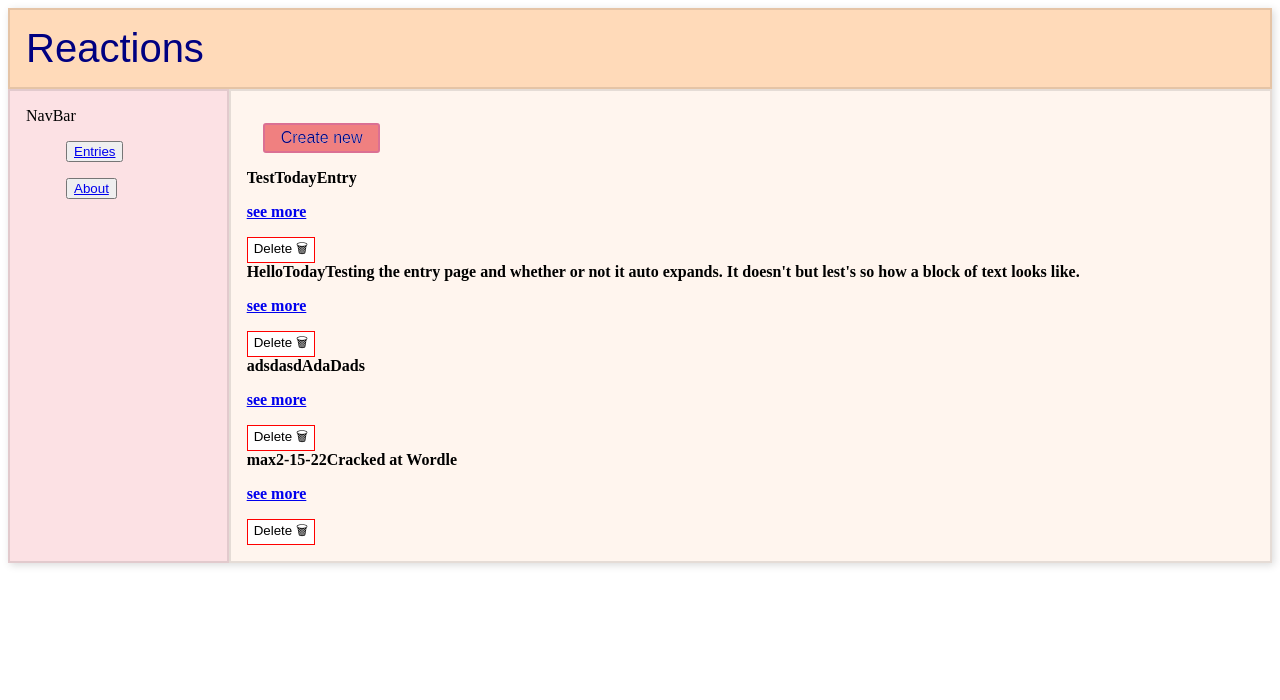
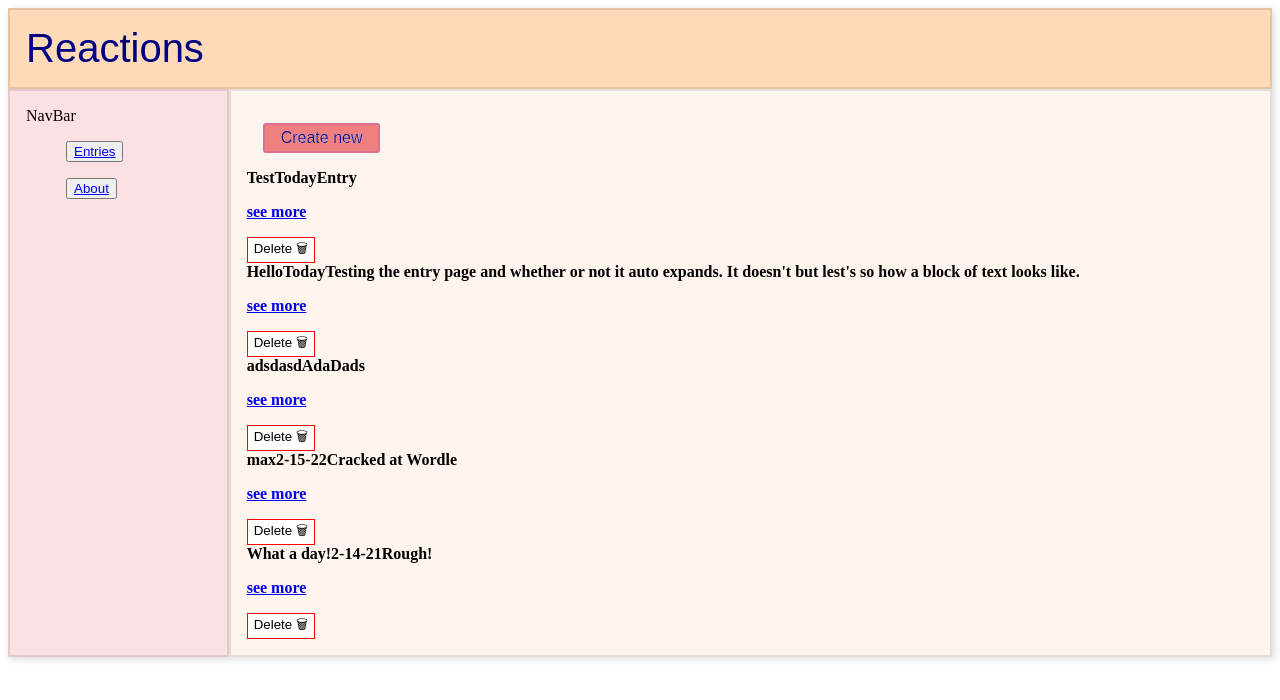
Before and after one commit to angelroundtrip/phase-2-group-project, a React (Create React App) app: page / in a window 1280 px wide. Shown: the top 700 px of the page. Built offline with nearby package versions, Linux system fonts and the light colour scheme; data requests are answered from the project's data file.

Commit message:
changed all name variables to title

```diff
--- a/db.json
+++ b/db.json
@@ -1,28 +1,34 @@
 {
   "entries": [
     {
-      "name": "Test",
+      "title": "Test",
       "date": "Today",
       "body": "Entry",
       "id": 1
     },
     {
-      "name": "Hello",
+      "title": "Hello",
       "date": "Today",
       "body": "Testing the entry page and whether or not it auto expands. It doesn't but lest's so how a block of text looks like.",
       "id": 2
     },
     {
-      "name": "adsd",
+      "title": "adsd",
       "date": "asdAd",
       "body": "aDads",
       "id": 3
     },
     {
-      "name": "max",
+      "title": "max",
       "date": "2-15-22",
       "body": "Cracked at Wordle",
       "id": 4
+    },
+    {
+      "title": "What a day!",
+      "date": "2-14-21",
+      "body": "Rough!",
+      "id": 5
     }
   ]
 }
--- a/src/components/EntryViewer.js
+++ b/src/components/EntryViewer.js
@@ -15,7 +15,7 @@ function EntryViewer() {
   return (
     <div className='entry-viewer'>EntryViewer
       <h1>
-        {viewer.name}
+        {viewer.title}
       </h1>
       <h2>
         {viewer.date}
--- a/src/components/JournalEntries.js
+++ b/src/components/JournalEntries.js
@@ -1,7 +1,7 @@
 import React from 'react'
 import {Link} from 'react-router-dom'
 import JournalListItem from './JournalListItem'
-import Card from '@mui/material/Card';
+// imort Card from '@mui/material/Card';p
 
 function JournalEntries({entries, deleteEntry}) {
   return (
--- a/src/components/JournalForm.js
+++ b/src/components/JournalForm.js
@@ -3,7 +3,7 @@ import React, {useState} from 'react'
 
 function JournalForm({newJournal}) {
 
-  const [name, setName] = useState('')
+  const [title, setTitle] = useState('')
   const [date, setDate] = useState('')
   const [body, setBody] = useState('')
 
@@ -13,7 +13,7 @@ function JournalForm({newJournal}) {
     e.preventDefault()
 
     const newObj = {
-      name: name,
+      title: title,
       date: date,
       body: body
     }
@@ -27,7 +27,7 @@ function JournalForm({newJournal}) {
       <form onSubmit={submitNewEntry}>
 
       <span>
-        <input className='form-input' type='text' placeholder='Name' value={name} onChange={e => setName(e.target.value)} />
+        <input className='form-input' type='text' placeholder='Title' value={title} onChange={e => setTitle(e.target.value)} />
       </span>
 
       <span>
--- a/src/components/JournalListItem.js
+++ b/src/components/JournalListItem.js
@@ -4,7 +4,7 @@ import { Link } from 'react-router-dom'
 function JournalListItem({entry, deleteEntry}) {
   return (
     <div>
-        <span>{entry.name}</span>
+        <span>{entry.title}</span>
         <span>{entry.date}</span>
         <span>{entry.body}</span>
         <Link to={`/${entry.id}`}>
```
